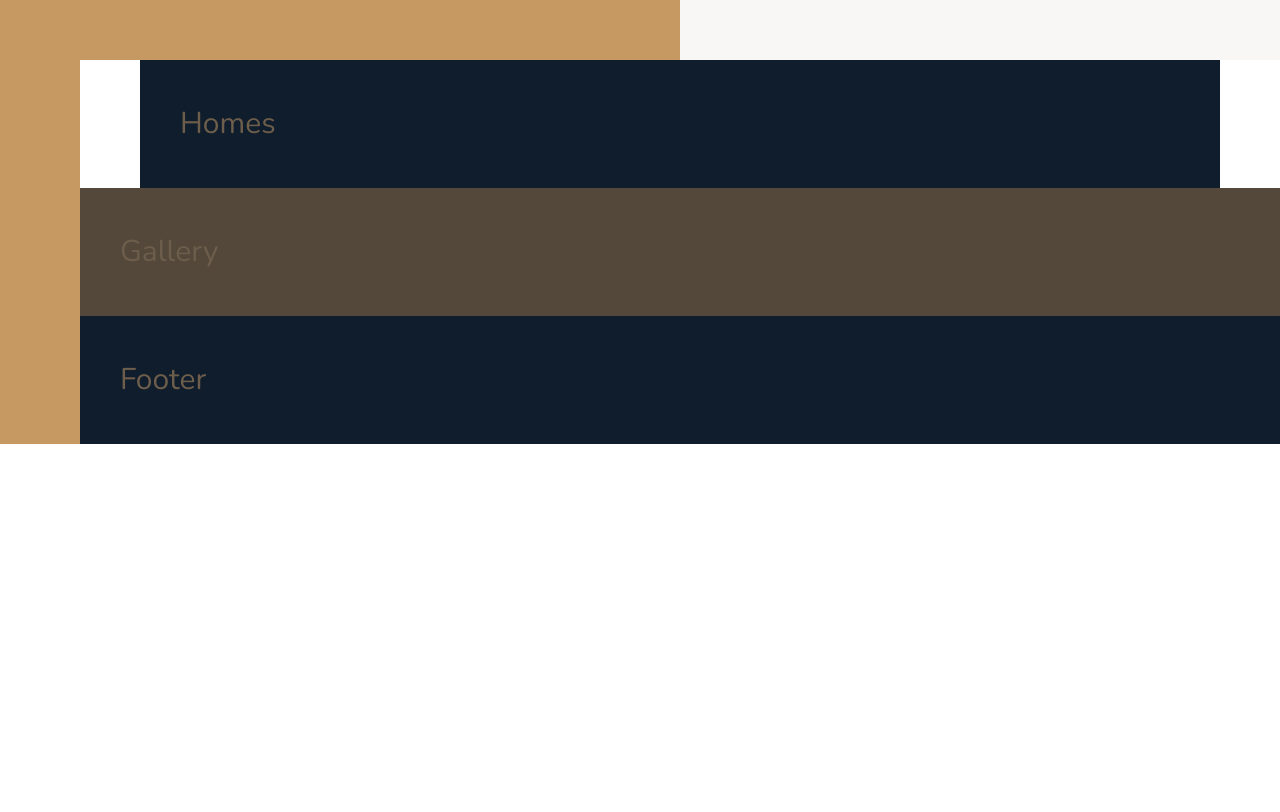
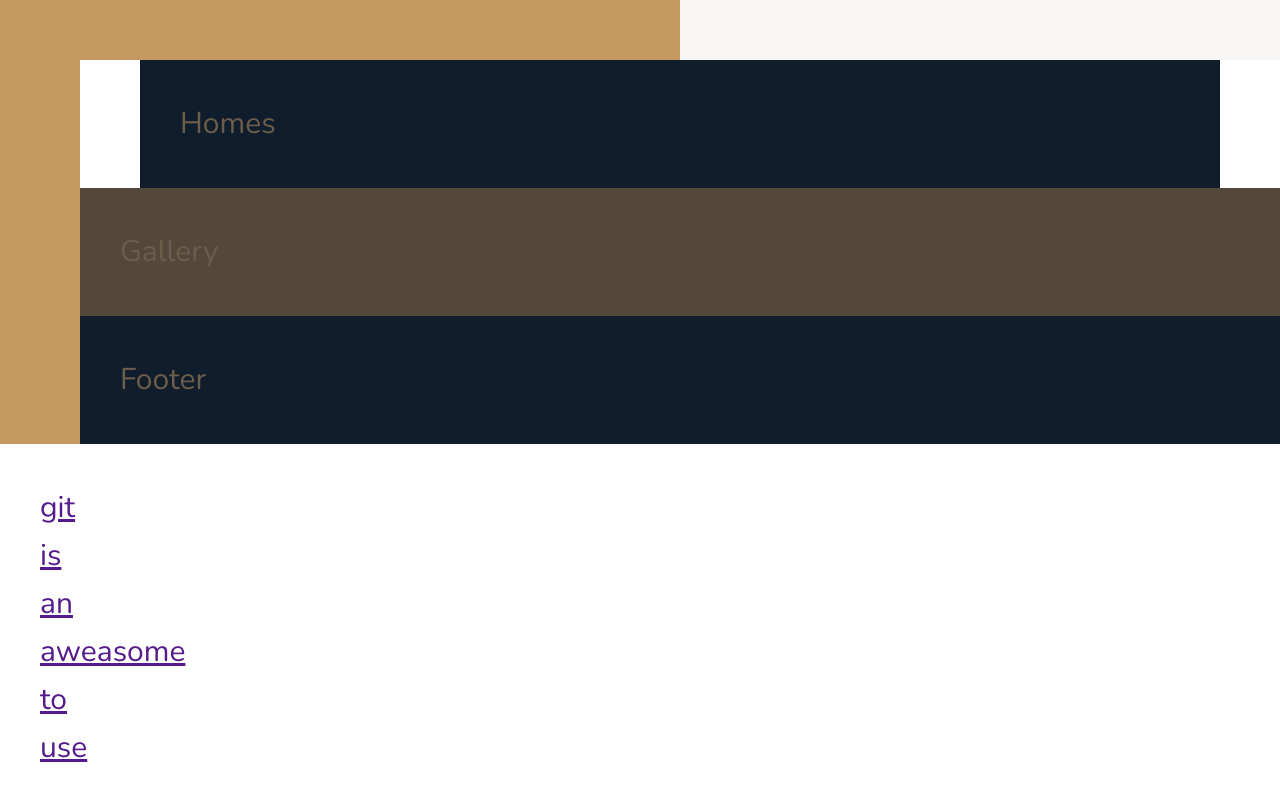
Before and after one commit to ATM-SUDAWA/Nexter, a plain HTML site: page index.html in a window 1280 px wide. Shown: the part 1220-2032 px from the top of the page. Before the commit the page ends 1664 px from the top, so only its background shows below. Drawn offline with nearby package versions, Linux system fonts and the light colour scheme.

Commit message:
new added link

```diff
--- a/index.html
+++ b/index.html
@@ -24,5 +24,6 @@
     <section class="homes">Homes</section>
     <section class="gallery">Gallery</section>
     <div class="footer">Footer</div>
+    <p><a href="">git is an aweasome to use</a></p>
   </body>
 </html>
```
